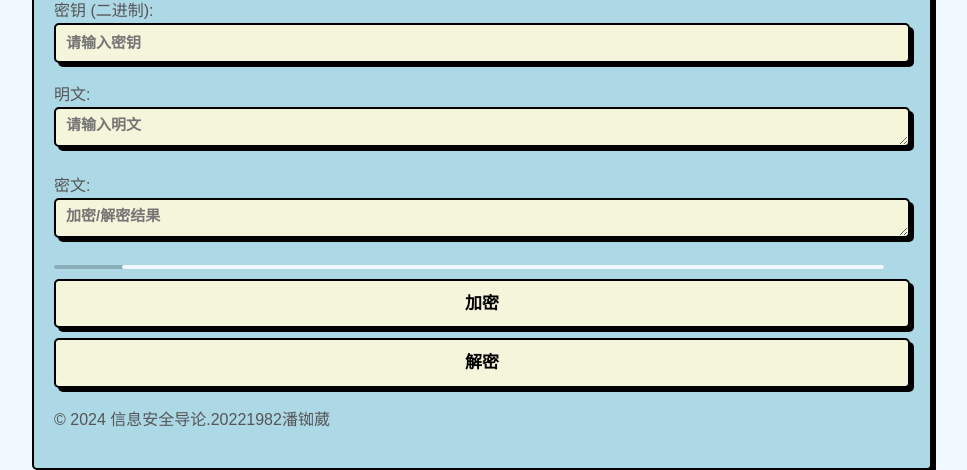
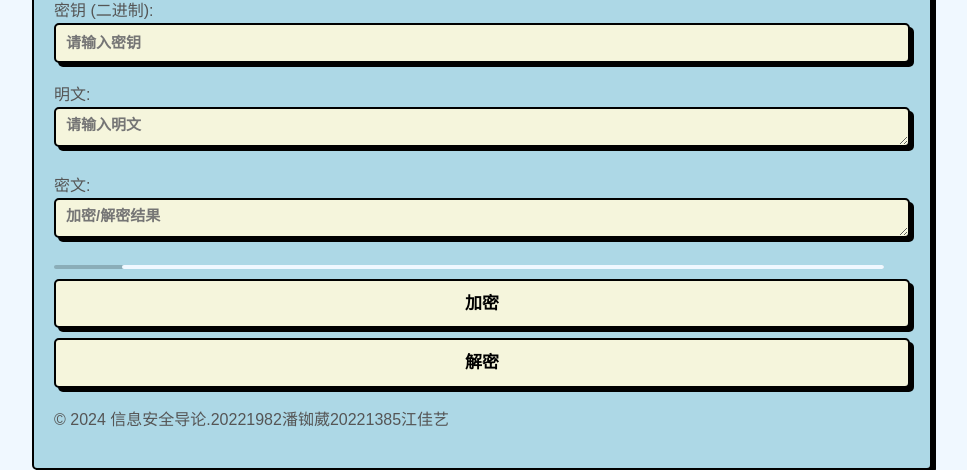
Before and after one commit to Wwstarry/Introduction-to-Information-Security, a Flask app: page / in a window 1280 px wide. Shown: the part 393-863 px from the top of the page, without its empty margins (158-1125 px from the left). Run offline with Flask 2, Linux system fonts and the light colour scheme.

Commit message:
小组成员完善

```diff
--- a/templates/index.html
+++ b/templates/index.html
@@ -467,7 +467,7 @@ background-position: 0 0, 30px 30px;
         <textarea class="form-control mt-3" id="brute-force-output" rows="6" readonly></textarea>
     </div>
     <footer>
-        <p>&copy; 2024 信息安全导论.20221982潘铷葳</p>
+        <p>&copy; 2024 信息安全导论.20221982潘铷葳20221385江佳艺</p>
     </footer>
 
 
```
